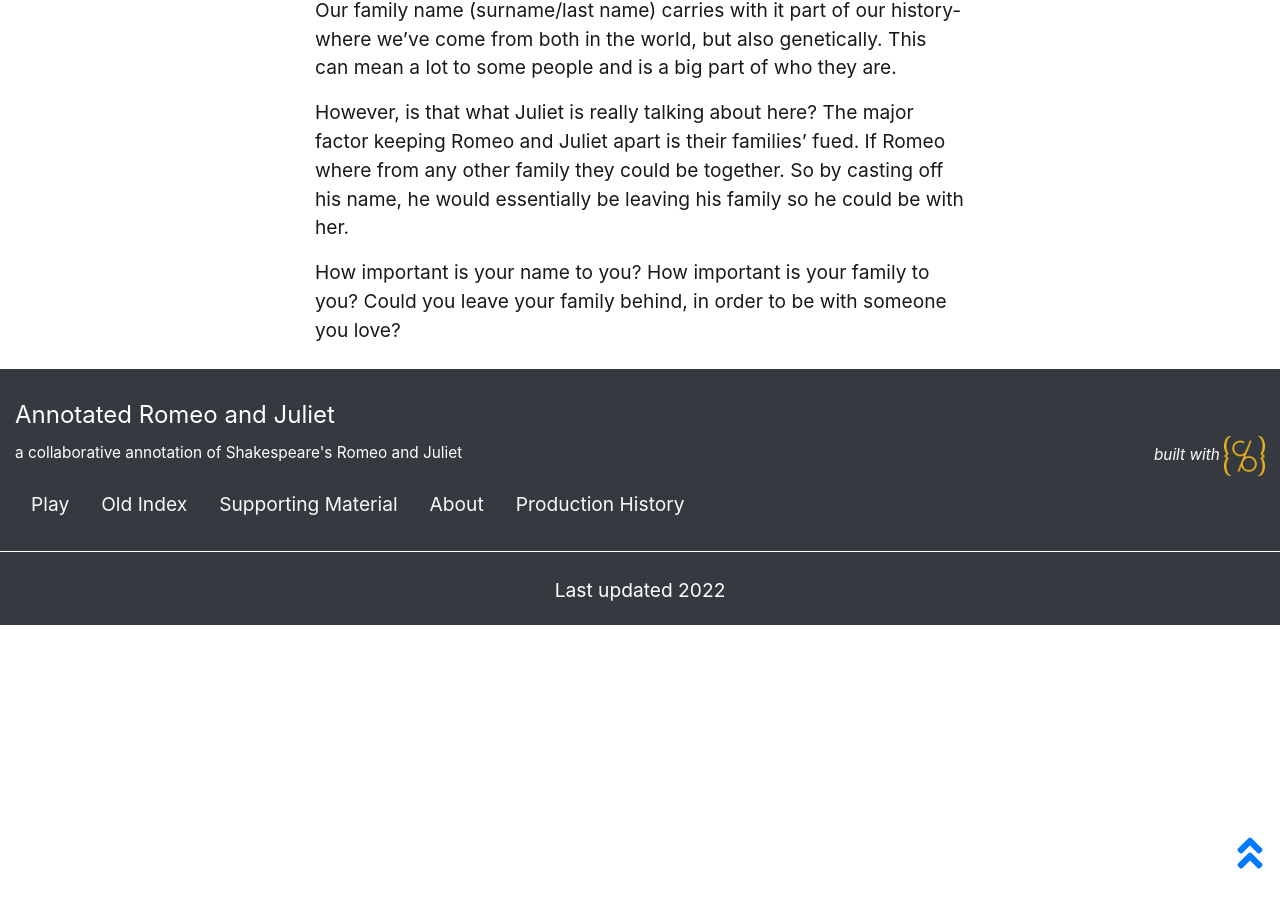
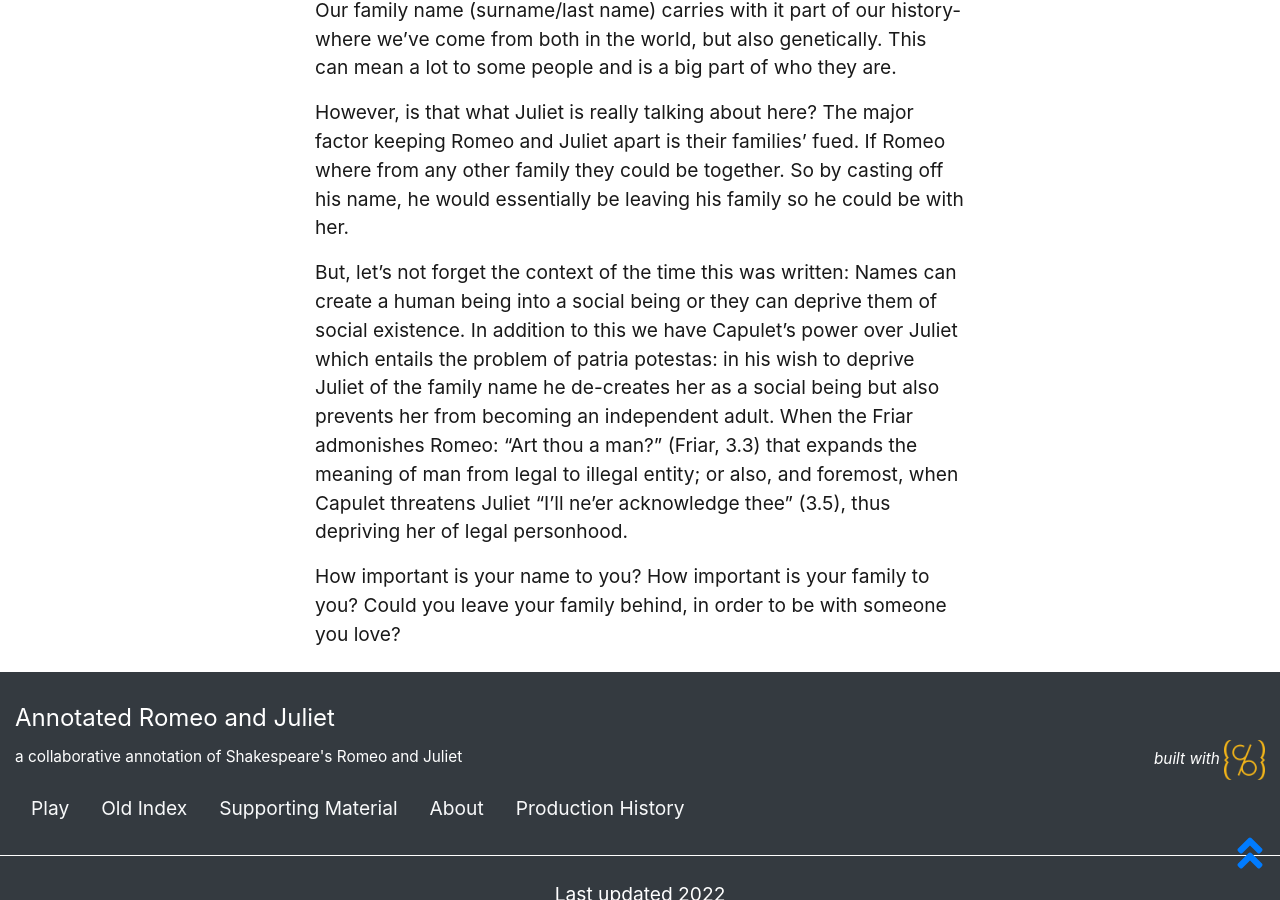
Before and after one commit to thecdil/romeoandjuliet, a Jekyll site: the page built from pages/Whatsinaname.md, in a window 1280 px wide and 900 px high, scrolled down 585 px. Built offline with Jekyll 4.4.1, drawn with Linux system fonts in a browser that asks for light colours; before the commit the page ends 1210 px from its top, so only the background shows below that.

Commit message:
Update Whatsinaname.md

```diff
--- a/pages/Whatsinaname.md
+++ b/pages/Whatsinaname.md
@@ -15,4 +15,7 @@ Our family name (surname/last name) carries with it part of our history- where w
 
 However, is that what Juliet is really talking about here? The major factor keeping Romeo and Juliet apart is their families' fued. If Romeo where from any other family they could be together. So by casting off his name, he would essentially be leaving his family so he could be with her.
 
+But, let's not forget the context of the time this was written: Names can create a human being into a social being or they can deprive them of social existence. In addition to this we have Capulet’s power over Juliet which entails the problem of patria potestas: in his wish to deprive Juliet of the family name he de-creates her as a social being but also prevents her from becoming an independent adult. When the Friar admonishes Romeo: “Art thou a man?” (Friar, 3.3) that expands the meaning of man from legal to illegal entity; or also, and foremost, when Capulet threatens Juliet “I’ll ne’er acknowledge thee” (3.5), thus depriving her of legal personhood.
+
+
 How important is your name to you? How important is your family to you? Could you leave your family behind, in order to be with someone you love?
```
